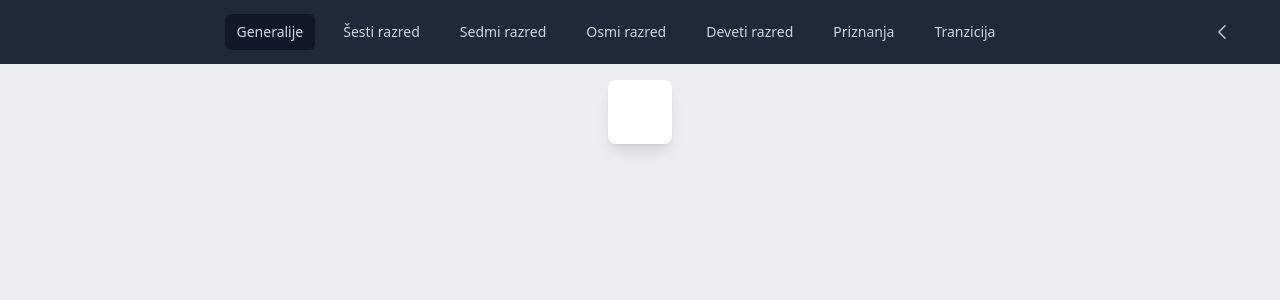
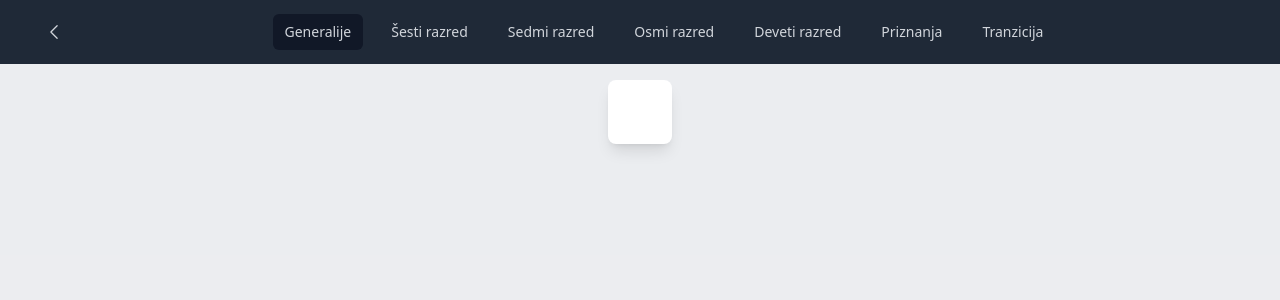
Before and after one commit to kadusicadi/school_enrollment_frontend, a Next.js app: page /user/pupils/1/edit in a window 1280 px wide. Shown: the top 300 px of the page. Built offline with nearby package versions, Linux system fonts and the light colour scheme; no server answers.

Commit message:
Modified the url in frontend, moved back button
- Modified the url in the frontend (added /), now edit works fixing #22
- Also moved the back button from the right to the left side fixing #22

Closes #22

```diff
--- a/pages/user/pupils/[id]/edit.jsx
+++ b/pages/user/pupils/[id]/edit.jsx
@@ -37,6 +37,13 @@ const EditPage = (props) => {
             <div className="bg-gray-800">
                 <div className="max-w-7xl mx-auto px-4 sm:px-6 lg:px-8">
                     <div className="flex justify-between items-center h-16">
+                        <div className="flex items-center">
+                            <button
+                                className="flex items-center text-gray-300 hover:bg-gray-700 hover:text-white px-3 py-2 rounded-md text-sm font-medium focus:outline-none"
+                                onClick={back}>
+                                <ChevronLeftIcon className="w-5 h-5 mr-1" aria-hidden="true" />
+                            </button>
+                        </div>
                         <div className="flex justify-center flex-1 space-x-4">
                             <button
                                 tabIndex={selectedTab === "editStudent" ? "0" : "-1"}
@@ -81,13 +88,6 @@ const EditPage = (props) => {
                                 onKeyDown={(e) => handleTabNavigation(e, "studentTransition")}
                             >Tranzicija</button>
                         </div>
-                        <div className="flex items-center">
-                            <button
-                                className="flex items-center text-gray-300 hover:bg-gray-700 hover:text-white px-3 py-2 rounded-md text-sm font-medium focus:outline-none"
-                                onClick={back}>
-                                <ChevronLeftIcon className="w-5 h-5 mr-1" aria-hidden="true" />
-                            </button>
-                        </div>
                     </div>
                 </div>
             </div>
--- a/src/components/user/editStudent.js
+++ b/src/components/user/editStudent.js
@@ -39,7 +39,7 @@ const EditStudent = ({ studentId }) => {
 
     const updateStudent = async () => {
         try {
-            const resp = await fetch(`${Url}/api/sec-students/student-list/${editingStudent.id}/`, {
+            const resp = await fetch(`${Url}api/sec-students/student-list/${editingStudent.id}/`, {
                 method: 'PUT',
                 headers: {
                     'Content-Type': 'application/json',
```
